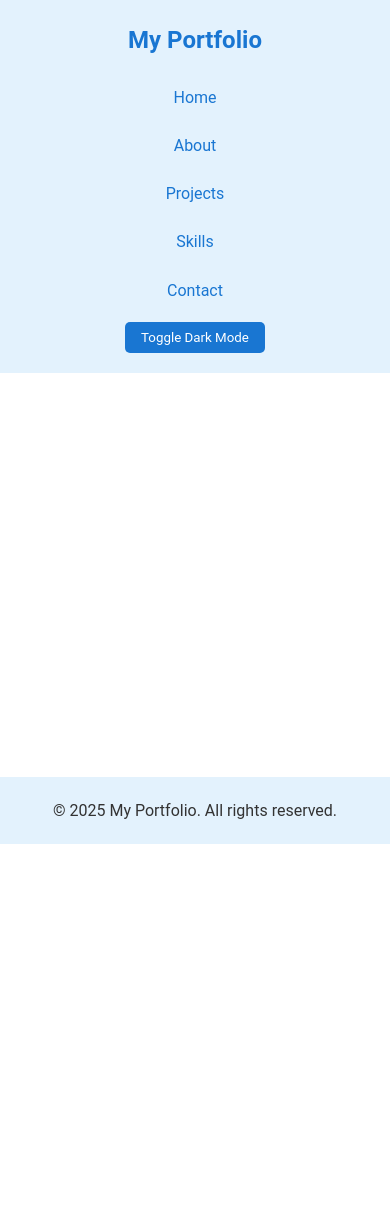
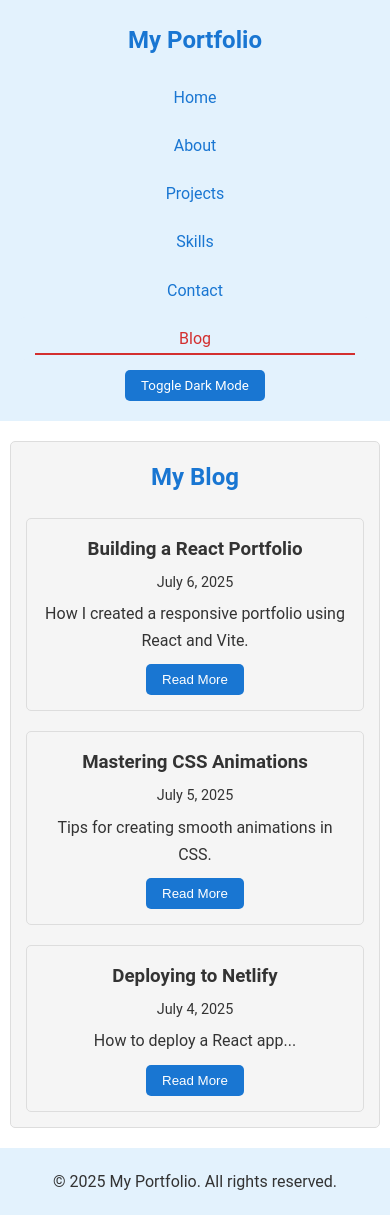
Before and after one commit to Shafiu1/WEBD, a React (Vite) app in the folder portfolio-vite/: page /blog in a window 390 px wide. Before the commit the page ends 844 px from the top, so only its background shows below. Built offline with nearby package versions, Linux system fonts and the light colour scheme; the HTML template or start-up script is replaced by a standard one.

Commit message:
Add the blog sections in portfolio-vite

```diff
--- a/portfolio-vite/src/App.jsx
+++ b/portfolio-vite/src/App.jsx
@@ -5,6 +5,7 @@ import About from './About.jsx';
 import Projects from './Projects.jsx';
 import Contact from './Contact.jsx';
 import Skills from './Skills.jsx';
+import Blog from './Blog.jsx';
 import './index.css';
 
 function App() {
@@ -18,6 +19,7 @@ function App() {
           <Route path="/projects" element={<Projects />} />
           <Route path="/contact" element={<Contact />} />
           <Route path="/skills" element={<Skills />} />
+          <Route path="/blog" element={<Blog />} />
         </Routes>
       </main>
       <footer>
--- /dev/null
+++ b/portfolio-vite/src/Blog.jsx
@@ -0,0 +1,66 @@
+import { useState } from 'react';
+import { Link } from 'react-router-dom';
+
+const posts = [
+    {
+        id: 1,
+        title: 'Building a React Portfolio',
+        excerpt: 'How I created a responsive portfolio using React and Vite.',
+        content: 'This post details my journey of building a portfolio with React Router, Netlify Forms, and animations...',
+        date: 'July 6, 2025',
+    },
+    {
+        id: 2,
+        title: 'Mastering CSS Animations',
+        excerpt: 'Tips for creating smooth animations in CSS.',
+        content: 'Learn how to use CSS keyframes for fade-in and hover effects...',
+        date: 'July 5, 2025',
+    },
+    {
+        id:3,
+        title:'Deploying to Netlify',
+        excerpt:'How to deploy a React app...',
+        content:'Steps to deploy using Netlify...',
+        date:'July 4, 2025',
+    },
+];
+
+function Blog() {
+    const [selectedPost, setSelectedPost] = useState(null);
+
+    return (
+        <section className="blog-section">
+            <h2>My Blog</h2>
+            <div className="blog-posts">
+                {posts.map((post) => (
+                    <div key={post.id} className="blog-post">
+                        <h3>{post.title}</h3>
+                        <p className="blog-date">{post.date}</p>
+                        <p>{post.excerpt}</p>
+                        <button
+                            className="blog-read-more"
+                            onClick={() => setSelectedPost(post)}
+                            aria-label={`Read more about ${post.title}`}
+                        >
+                            Read More
+                        </button>
+                        {selectedPost?.id === post.id && (
+                            <div className="blog-content">
+                                <p>{post.content}</p>
+                                <button
+                                    className="blog-close"
+                                    onClick={() => setSelectedPost(null)}
+                                    aria-label="Close blog post"
+                                >
+                                    Close
+                                </button>
+                            </div>
+                        )}
+                    </div>
+                ))}
+            </div>
+        </section>
+    );
+}
+
+export default Blog;
--- a/portfolio-vite/src/Header.jsx
+++ b/portfolio-vite/src/Header.jsx
@@ -36,6 +36,11 @@ function Header() {
                             Contact
                         </NavLink>
                     </li>
+                    <li>
+                        <NavLink to="/blog" className={({ isActive }) => (isActive ? 'active' : '')}>
+                            Blog
+                        </NavLink>
+                    </li>
                 </ul>
             </nav>
             <button
--- a/portfolio-vite/src/index.css
+++ b/portfolio-vite/src/index.css
@@ -685,3 +685,90 @@ button:hover, .filter-btn:hover {
 .dark-mode button:hover, .dark-mode .filter-btn:hover {
   background-color: var(--light-blue-bg);
 }
+
+/*styling for blog sections*/
+.blog-section {
+  max-width: 800px;
+  margin: 0 auto;
+}
+
+.blog-posts {
+  display: grid;
+  grid-template-columns: 1fr;
+  gap: 20px;
+  margin-top: 20px;
+}
+
+.blog-post {
+  background-color: var(--section-bg);
+  border: 1px solid var(--border-grey);
+  border-radius: var(--border-radius);
+  padding: 20px;
+  transition: transform 0.3s ease-out;
+}
+
+.blog-post:hover {
+  transform: scale(1.02);
+}
+
+.blog-date {
+  color: var(--text-dark);
+  font-size: 0.9rem;
+  margin: 5px 0;
+}
+
+.blog-read-more, .blog-close {
+  padding: 8px 16px;
+  background-color: var(--primary-blue);
+  color: white;
+  border: none;
+  border-radius: var(--border-radius);
+  cursor: pointer;
+  margin-top: 10px;
+  transition: transform 0.2s ease-out;
+}
+
+.blog-read-more:hover, .blog-close:hover {
+  transform: scale(1.1);
+  background-color: #3187ce;
+}
+
+.blog-content {
+  margin-top: 15px;
+  padding: 15px;
+  background-color: var(--light-blue-bg);
+  border-radius: var(--border-radius);
+}
+
+.dark-mode .blog-post {
+  background-color: var(--dark-section-bg);
+  border-color: var(--dark-border);
+}
+
+.dark-mode .blog-date {
+  color: var(--light-grey-text);
+}
+
+.dark-mode .blog-content {
+  background-color: var(--dark-section-bg);
+  color: var(--light-grey-text);
+}
+
+.dark-mode .blog-read-more, .dark-mode .blog-close {
+  background-color: var(--primary-blue);
+}
+
+.dark-mode .blog-read-more:hover, .dark-mode .blog-close:hover {
+  background-color: var(--light-blue-dark-hover);
+}
+
+@media (max-width: 768px) {
+  .blog-post {
+    padding: 15px;
+  }
+}
+
+.blog-content {
+  opacity: 0;
+  animation: fadeIn 0.5s ease-in forwards;
+}
```
